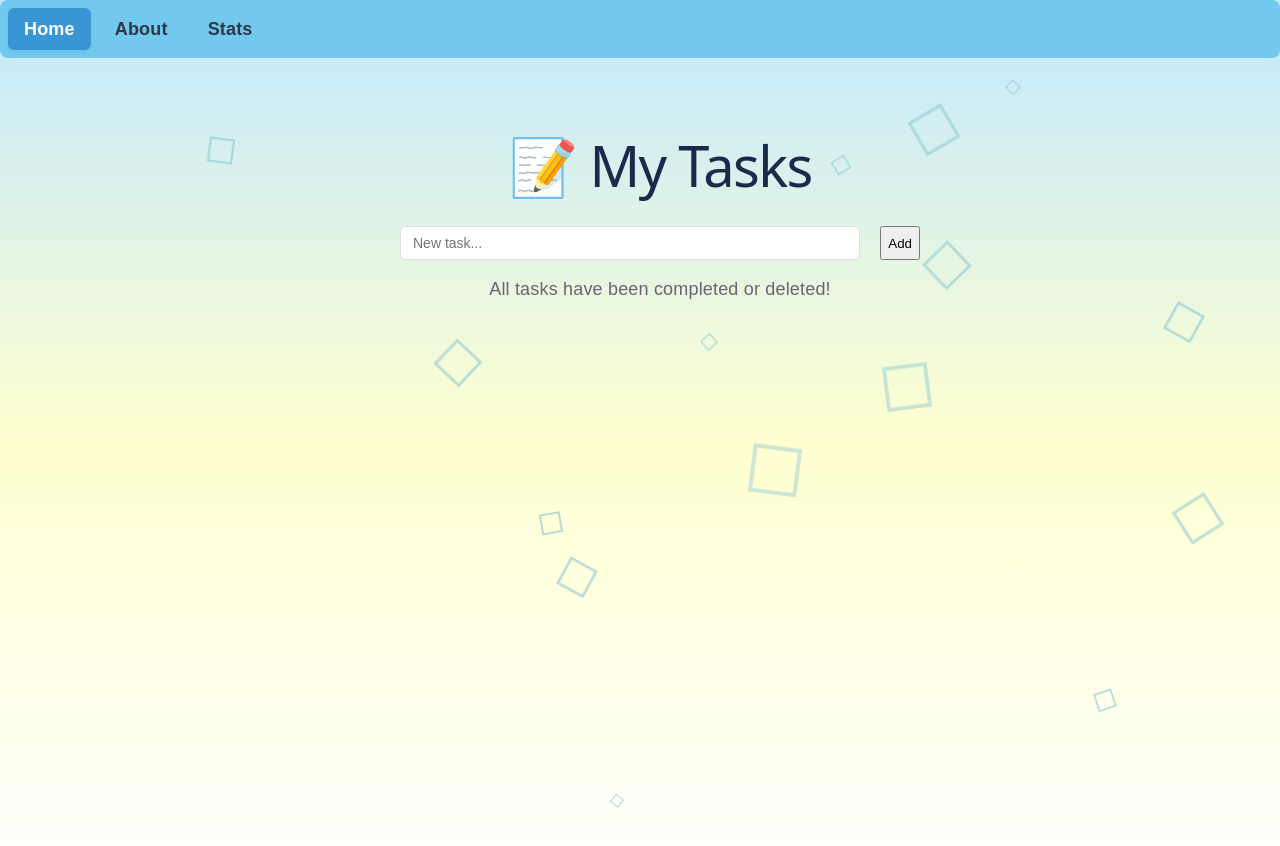
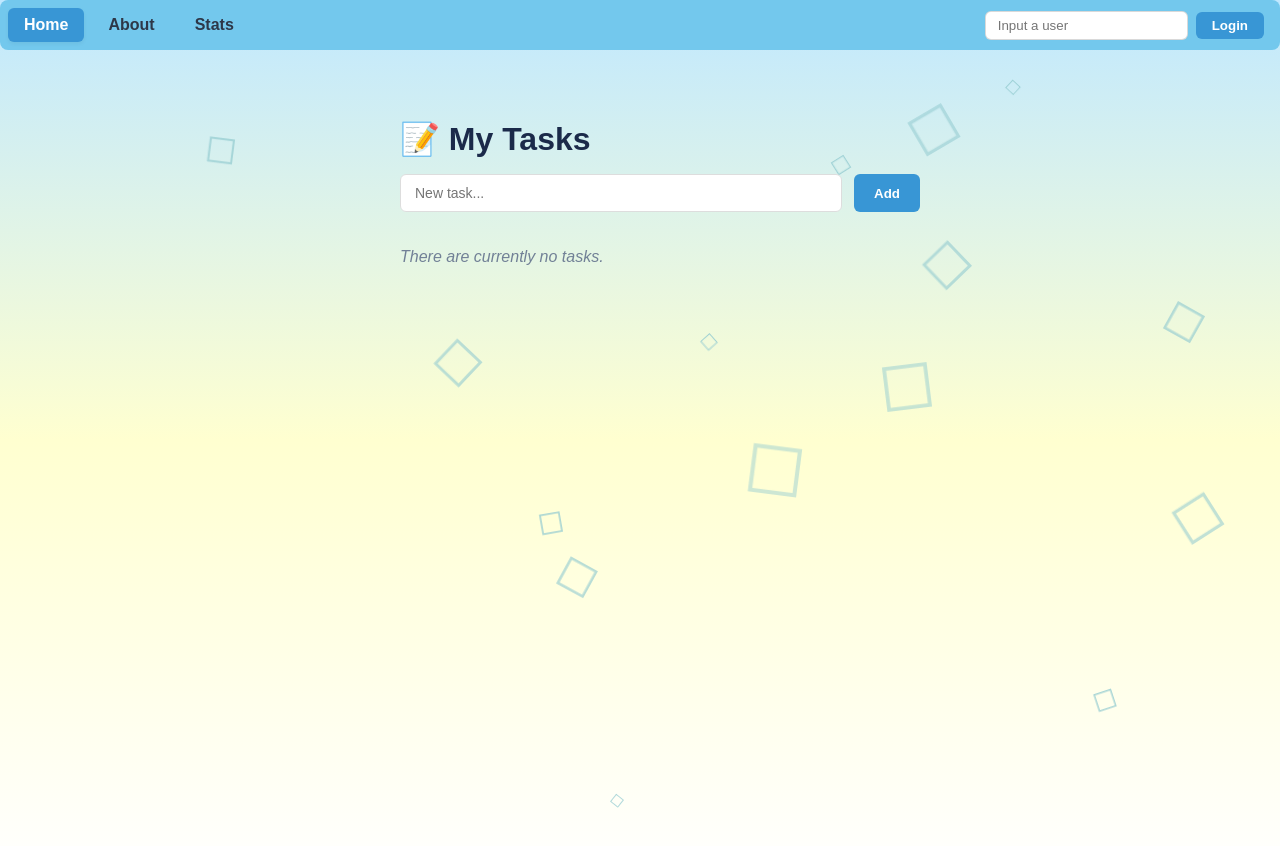
Before and after one commit to erennuevo/nuevo-liberenea-frontend, a Vue app: page /home in a window 1280 px wide. Shown: the top 846 px of the page. Built offline with nearby package versions, Linux system fonts and the light colour scheme.

Commit message:
Added user login feature

```diff
--- a/package.json
+++ b/package.json
@@ -10,6 +10,7 @@
   },
   "dependencies": {
     "pinia": "^3.0.4",
+    "pinia-plugin-persistedstate": "^4.7.1",
     "vue": "^3.5.34",
     "vue-router": "^5.1.0"
   },
--- a/src/App.vue
+++ b/src/App.vue
@@ -1,17 +1,13 @@
 <script setup lang="ts">
 import { RouterView } from "vue-router";
 import AnimatedBackground from "./components/AnimatedBackground.vue";
+import Navbar from "./components/Navbar.vue";
 </script>
 
 <template>
-  <header class="app-header">
-    <nav class="page-nav">
-      <RouterLink to="/home">Home</RouterLink>
-      <RouterLink to="/about">About</RouterLink>
-      <RouterLink to="/stats">Stats</RouterLink>
-    </nav>
+  <header>
+    <Navbar />
   </header>
-
   <main>
     <AnimatedBackground>
       <RouterView v-slot="{ Component }">
@@ -30,40 +26,6 @@ body {
   background-color: #f8fafc;
   font-family: Arial, sans-serif;
 }
-.app-header {
-  margin-bottom: 24px;
-}
-.page-nav {
-  display: flex;
-  align-items: center;
-  gap: 8px;
-  background-color: #73c8ed;
-  padding: 8px;
-  border-radius: 8px;
-  position: relative;
-  z-index: 10;
-}
-
-.page-nav a {
-  color: #2d3748;
-  text-decoration: none;
-  font-weight: 600;
-  padding: 8px 16px;
-  border-radius: 6px;
-  transition: all 0.2s ease;
-}
-
-.page-nav a:hover {
-  background: rgba(255, 255, 255, 0.5);
-  color: #1a202c;
-}
-
-.page-nav a.router-link-exact-active {
-  color: #ffffff;
-  background: rgb(56, 150, 213);
-  box-shadow: 0 2px 4px rgba(0, 0, 0, 0.05);
-}
-
 .fade-enter-active,
 .fade-leave-active {
   transition: opacity 0.3s ease;
--- /dev/null
+++ b/src/components/Navbar.vue
@@ -0,0 +1,128 @@
+<script setup lang="ts">
+import { ref } from "vue";
+import { storeToRefs } from "pinia";
+import { useUserStore } from "../stores/userStore.js";
+
+const userStore = useUserStore();
+const { currentUser, isLoggedIn } = storeToRefs(userStore);
+const { login, logout } = userStore;
+
+const username = ref("");
+
+const handleLogin = () => {
+  login(username.value);
+  username.value = "";
+};
+</script>
+
+<template>
+  <header class="app-header">
+    <nav class="page-nav">
+      <RouterLink to="/home">Home</RouterLink>
+      <RouterLink to="/about">About</RouterLink>
+      <RouterLink to="/stats">Stats</RouterLink>
+
+      <div class="auth-section">
+        <template v-if="!isLoggedIn">
+          <input
+            v-model="username"
+            class="login-input"
+            placeholder="Input a user"
+            @keyup.enter="handleLogin"
+          />
+          <button class="auth-btn login-btn" @click="handleLogin">Login</button>
+        </template>
+
+        <template v-else>
+          <span class="user-welcome"
+            >Welcome, <strong>{{ currentUser }}</strong></span
+          >
+          <button class="auth-btn login-btn" @click="logout">Logout</button>
+        </template>
+      </div>
+    </nav>
+  </header>
+</template>
+
+<style>
+.app-header {
+  margin-bottom: 24px;
+}
+.page-nav {
+  display: flex;
+  align-items: center;
+  gap: 8px;
+  background-color: #73c8ed;
+  padding: 8px;
+  border-radius: 8px;
+  position: relative;
+  z-index: 10;
+}
+
+.page-nav a {
+  color: #2d3748;
+  text-decoration: none;
+  font-weight: 600;
+  padding: 8px 16px;
+  border-radius: 6px;
+  transition: all 0.2s ease;
+}
+
+.page-nav a:hover {
+  background: rgba(255, 255, 255, 0.5);
+  color: #1a202c;
+}
+
+.page-nav a.router-link-exact-active {
+  color: #ffffff;
+  background: rgb(56, 150, 213);
+  box-shadow: 0 2px 4px rgba(0, 0, 0, 0.05);
+}
+
+.auth-section {
+  margin-left: auto;
+  display: flex;
+  align-items: center;
+  gap: 8px;
+  padding-right: 8px;
+}
+
+.login-input {
+  border: 1px solid rgba(0, 0, 0, 0.15);
+  background: #ffffff;
+  padding: 6px 12px;
+  border-radius: 6px;
+  color: #2d3748;
+  font-weight: 500;
+  outline: none;
+  transition: border-color 0.2s;
+}
+
+.login-input:focus {
+  border-color: rgb(56, 150, 213);
+}
+
+.auth-btn {
+  border: none;
+  padding: 6px 16px;
+  font-weight: 600;
+  border-radius: 6px;
+  cursor: pointer;
+  transition: all 0.2s ease;
+}
+
+.login-btn {
+  background-color: rgb(56, 150, 213);
+  color: #ffffff;
+}
+
+.login-btn:hover {
+  background-color: rgb(46, 130, 193);
+}
+
+.user-welcome {
+  color: #2d3748;
+  font-size: 0.95rem;
+  font-weight: 500;
+}
+</style>
--- a/src/main.ts
+++ b/src/main.ts
@@ -1,12 +1,14 @@
 import { createApp } from "vue";
 import { createPinia } from "pinia";
-import "./style.css";
+import persistedState from "pinia-plugin-persistedstate";
 import App from "./App.vue";
 import router from "./routers/index.js";
 
 const app = createApp(App);
 const pinia = createPinia();
 
+pinia.use(persistedState);
+
 app.use(router);
 app.use(pinia);
 
--- a/src/stores/taskStore.js
+++ b/src/stores/taskStore.js
@@ -1,12 +1,25 @@
 import { ref, computed } from "vue";
 import { defineStore } from "pinia";
+import { useUserStore } from "./userStore.js";
 
-// TODO 1: Export a useTaskStore function using defineStore
-// The store ID is 'tasks' — this appears in Vue DevTools
-export const useTaskStore = defineStore("tasks", () => {
-  // TODO 2: Define state using ref()
-  const tasks = ref([]);
+export const useTaskStore = defineStore(
+  "tasks",
+  () => {
+    const userStore = useUserStore();
+    const allTasks = ref({});
     const nextId = ref(1);
+
+    const tasks = computed(() => {
+      const currentUsername = userStore.currentUser;
+
+      if (!userStore.isLoggedIn || currentUsername === "Guest") {
+        return [];
+      }
+      if (!allTasks.value[currentUsername]) {
+        allTasks.value[currentUsername] = [];
+      }
+      return allTasks.value[currentUsername];
+    });
 
     // TODO 3: Define getters using computed()
     const totalCount = computed(() => tasks.value.length);
@@ -17,10 +30,11 @@ export const useTaskStore = defineStore("tasks", () => {
       () => tasks.value.filter((task) => task.done === false).length,
     );
 
-  // TODO 4: Define addTask(name) action
-  // - Guard against empty names
-  // - Push a new task: { id: nextId.value++, name, done: false }
     function addTask(newTask) {
+      if (!userStore.isLoggedIn || !newTask.trim()) {
+        return;
+      }
+
       tasks.value.push({
         id: nextId.value++,
         name: newTask,
@@ -29,18 +43,18 @@ export const useTaskStore = defineStore("tasks", () => {
       });
     }
 
-  // TODO 5: Define toggleTask(id) action
     function toggleTask(id) {
       const task = tasks.value.find((task) => task.id === id);
       task.done = !task.done;
     }
 
-  // TODO 6: Define removeTask(id) action
     function removeTask(id) {
-    tasks.value = tasks.value.filter((task) => task.id !== id);
+      const currentUsername = userStore.currentUser;
+      allTasks.value[currentUsername] = allTasks.value[currentUsername].filter(
+        (task) => task.id !== id,
+      );
     }
 
-  // TODO 7: Return everything the component needs to access
     return {
       tasks,
       totalCount,
@@ -50,33 +64,8 @@ export const useTaskStore = defineStore("tasks", () => {
       toggleTask,
       removeTask,
     };
-});
-
-// import { defineStore } from "pinia";
-
-// export const useTaskStore = defineStore("taskStore", {
-//   state: () => ({
-//     tasks: [
-//       { id: 1, name: "Learn Pinia", done: true, dueDate: "June 19, 2026" },
-//       { id: 2, name: "Build an app", done: true, dueDate: "June 19, 2026" },
-//       {
-//         id: 3,
-//         name: "Learn API integration",
-//         done: false,
-//         dueDate: "June 19, 2026",
-//       },
-//     ],
-//   }),
-//   getters: {
-//     totalCount(state) {
-//       return state.tasks.length;
-//     },
-//     doneCount(state) {
-//       return state.tasks.filter((task) => task.done === true).length;
-//     },
-//     pendingCount(state) {
-//       return state.tasks.filter((task) => task.done === false).length;
-//     },
-//   },
-//   actions: {},
-// });
+  },
+  {
+    persist: true,
+  },
+);
--- /dev/null
+++ b/src/stores/userStore.js
@@ -0,0 +1,24 @@
+import { ref, computed } from "vue";
+import { defineStore } from "pinia";
+
+export const useUserStore = defineStore("users", () => {
+  const currentUser = ref("Guest");
+  const isLoggedIn = ref(false);
+
+  function login(username) {
+    currentUser.value = username;
+    isLoggedIn.value = true;
+  }
+
+  function logout() {
+    currentUser.value = "Guest";
+    isLoggedIn.value = false;
+  }
+
+  return {
+    currentUser,
+    isLoggedIn,
+    login,
+    logout,
+  };
+});
--- a/src/views/HomeView.vue
+++ b/src/views/HomeView.vue
@@ -1,9 +1,3 @@
-<!--
-=============================================================
-  DAY 3 ASSIGNMENT — HomeView.vue
-  Shows the task list with router-link navigation to each task
-=============================================================
--->
 <script setup>
 import { computed, ref } from "vue";
 import { useRoute } from "vue-router";
@@ -24,9 +18,7 @@ function handleAdd() {
 
 // Read route.query.error — if it equals 'notfound', show a warning banner
 const showErrorBanner = computed(() => {
-  if (route.query.error === "notfound") {
-    return true;
-  }
+  return route.query.error === "notfound";
 });
 </script>
 
@@ -34,7 +26,6 @@ const showErrorBanner = computed(() => {
   <div class="home-view">
     <h1>📝 My Tasks</h1>
 
-    <!-- Show a warning banner if showErrorBanner is true -->
     <div class="error-banner" v-if="showErrorBanner">
       ⚠️ Task not found. Redirected back to home.
     </div>
@@ -45,22 +36,27 @@ const showErrorBanner = computed(() => {
         placeholder="New task..."
         @keyup.enter="handleAdd"
       />
-      <button @click="handleAdd">Add</button>
+      <button class="add-btn" @click="handleAdd">Add</button>
     </div>
 
-    <span v-if="taskStore.tasks.length == 0">
-      All tasks have been completed or deleted!
-    </span>
+    <div v-if="tasks.length === 0" class="empty-state">
+      There are currently no tasks.
+    </div>
 
-    <!-- Render each task as a RouterLink to /task/:id -->
     <ul class="task-list">
-      <li v-for="task in taskStore.tasks" :key="task.id">
-        <!-- Wrap this in a RouterLink -->
-        <input type="checkbox" v-model="task.done" @click="toggleTask" />
-        <RouterLink :to="`/task/${task.id}`">
+      <li v-for="task in tasks" :key="task.id" class="task-item">
+        <input
+          type="checkbox"
+          class="task-checkbox"
+          :checked="task.done"
+          @change="toggleTask(task.id)"
+        />
+
+        <RouterLink :to="`/task/${task.id}`" class="task-link">
           <span :class="{ done: task.done }">{{ task.name }}</span>
         </RouterLink>
-        <button @click="removeTask(task.id)">X</button>
+
+        <button class="delete-btn" @click="removeTask(task.id)">×</button>
       </li>
     </ul>
   </div>
@@ -78,7 +74,8 @@ const showErrorBanner = computed(() => {
 
 h1 {
   color: #1b2a4a;
-  padding: 16px;
+  padding: 16px 0;
+  margin: 0;
 }
 
 .error-banner {
@@ -91,42 +88,111 @@ h1 {
   font-size: 14px;
 }
 
+.input-row {
+  display: flex;
+  gap: 12px;
+  margin-bottom: 20px;
+}
+
+.input-row input {
+  flex: 1;
+  padding: 10px 14px;
+  border: 1px solid #ddd;
+  border-radius: 6px;
+  font-size: 14px;
+  outline: none;
+  transition: border-color 0.2s;
+}
+
+.input-row input:focus {
+  border-color: rgb(56, 150, 213);
+}
+
+.add-btn {
+  background-color: rgb(56, 150, 213);
+  color: white;
+  border: none;
+  padding: 0 20px;
+  font-weight: 600;
+  border-radius: 6px;
+  cursor: pointer;
+  transition: background-color 0.2s;
+}
+
+.add-btn:hover {
+  background-color: rgb(46, 130, 193);
+}
+
+.empty-state {
+  color: #718096;
+  font-style: italic;
+  padding: 16px 0;
+}
+
 .task-list {
   list-style: none;
   padding: 0;
   margin: 0;
 }
 
-.task-list li {
-  padding: 12px;
+.task-item {
+  padding: 12px 16px;
   background: white;
   border-radius: 8px;
   margin-bottom: 8px;
   border: 1px solid #eee;
-  cursor: pointer;
   display: flex;
-  gap: 10px;
+  align-items: center;
+  gap: 12px;
+  transition:
+    border-color 0.2s,
+    box-shadow 0.2s;
 }
 
-.task-list li:hover {
-  border-color: #42b883;
+.task-item:hover {
+  border-color: #73c8ed;
+  box-shadow: 0 2px 8px rgba(0, 0, 0, 0.04);
 }
 
-.done {
+.task-checkbox {
+  width: 16px;
+  height: 16px;
+  cursor: pointer;
+}
+
+.task-link {
+  flex: 1;
+  text-decoration: none;
+  color: #2d3748;
+  font-weight: 500;
+  display: flex;
+  align-items: center;
+}
+
+.task-link:hover {
+  color: rgb(46, 130, 193);
+}
+
+.task-link .done {
   text-decoration: line-through;
   color: #9ca3af;
 }
 
-.input-row {
-  display: flex;
-  gap: 20px;
-  margin-bottom: 16px;
+.delete-btn {
+  background: none;
+  border: none;
+  color: #a0aec0;
+  font-size: 20px;
+  font-weight: bold;
+  line-height: 1;
+  cursor: pointer;
+  padding: 4px 8px;
+  border-radius: 4px;
+  transition: all 0.2s ease;
 }
-.input-row input {
-  flex: 1;
-  padding: 8px 12px;
-  border: 1px solid #ddd;
-  border-radius: 6px;
-  font-size: 14px;
+
+.delete-btn:hover {
+  background-color: #fed7d7;
+  color: #e06767;
 }
 </style>
--- a/src/views/StatsView.vue
+++ b/src/views/StatsView.vue
@@ -6,22 +6,6 @@ import AnimatedBackground from "../components/AnimatedBackground.vue";
 
 const taskStore = useTaskStore();
 const { totalCount, doneCount, pendingCount } = storeToRefs(taskStore);
-
-const currentFilter = ref("all");
-
-function setFilter(filterValue) {
-  currentFilter.value = filterValue;
-}
-
-const filteredTasks = computed(() => {
-  if (currentFilter.value === "all") {
-    return taskStore.tasks;
-  } else if (currentFilter.value === "done") {
-    return taskStore.tasks.filter((task) => task.done === true);
-  } else if (currentFilter.value === "pending") {
-    return taskStore.tasks.filter((task) => task.done === false);
-  }
-});
 </script>
 
 <template>
```
Also changed, not shown: 1 other file (tests, documents, lock files or other folders). Lines whose indentation alone changed are shown as unchanged.
